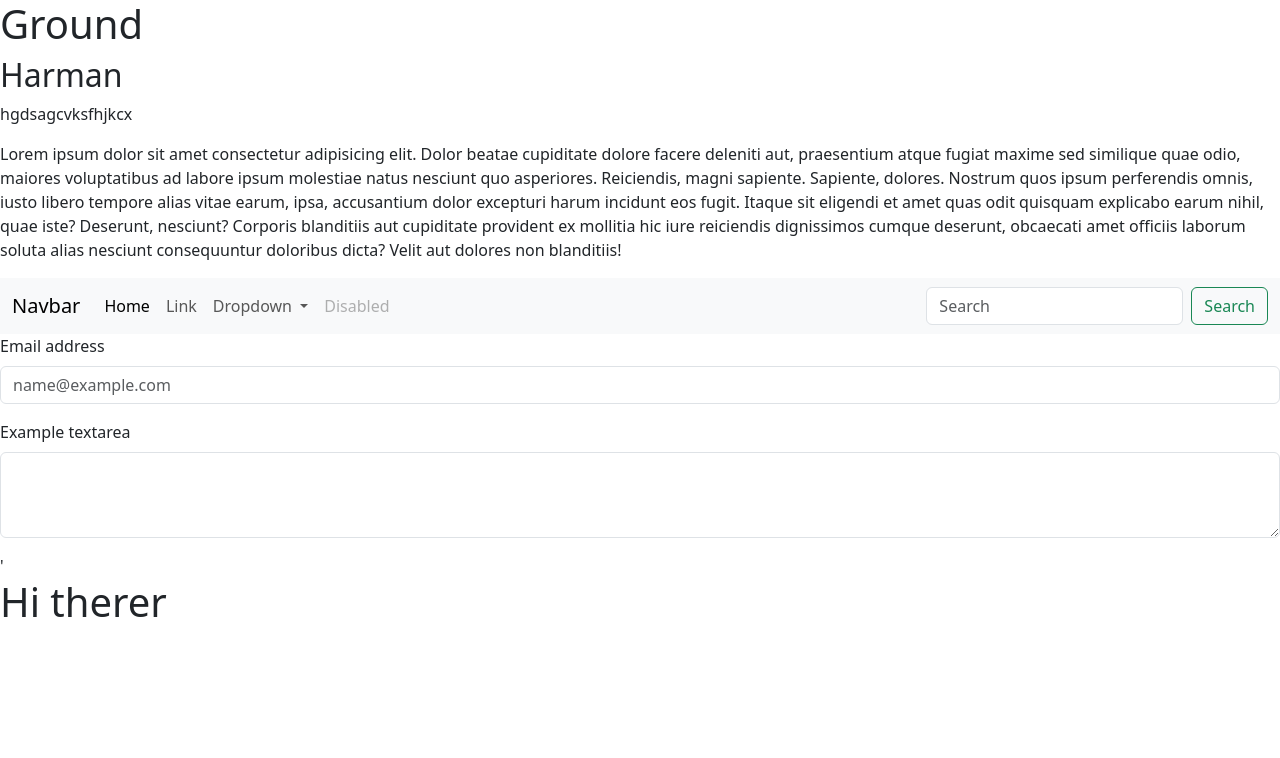
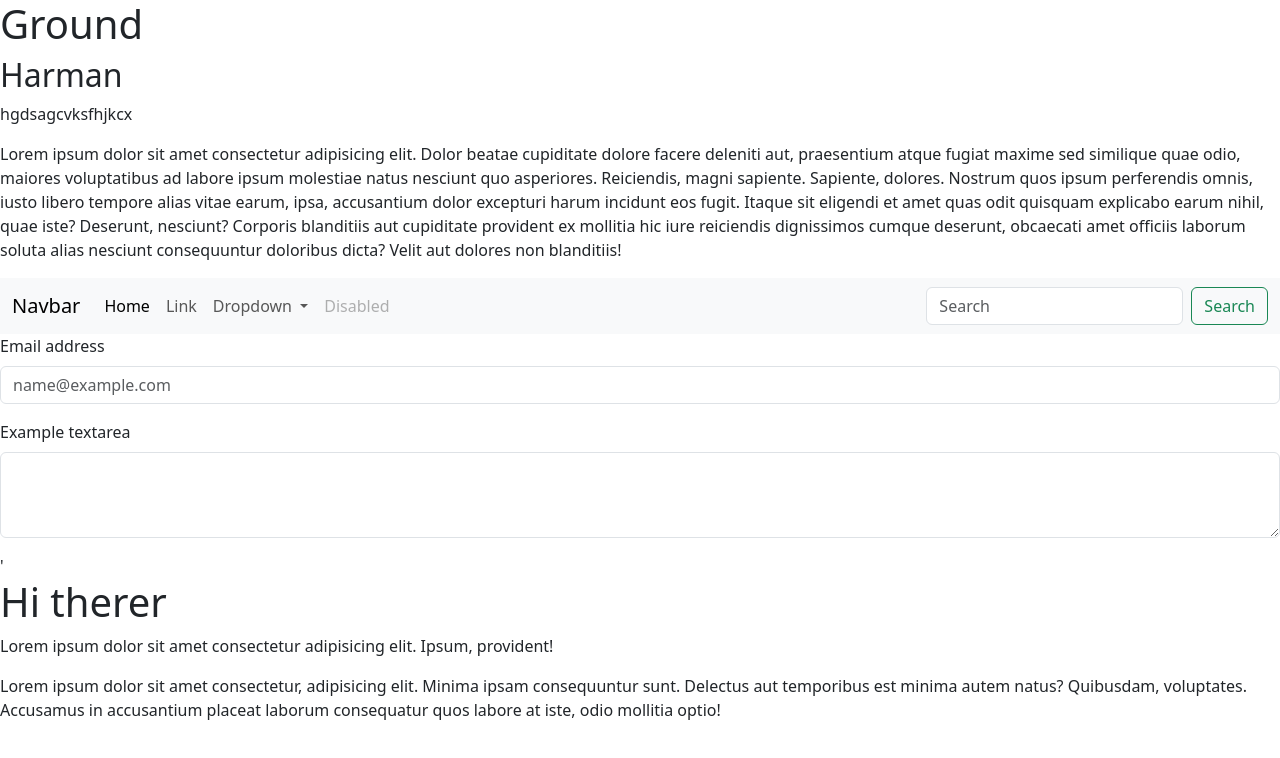
Before and after one commit to Gaurav3798/excellence, a plain HTML site: page index.html in a window 1280 px wide. Drawn offline with nearby package versions, Linux system fonts and the light colour scheme.

Commit message:
new Para

```diff
--- a/index.html
+++ b/index.html
@@ -66,6 +66,9 @@
 
 <h1>Hi therer</h1>
 
+<p>Lorem ipsum dolor sit amet consectetur adipisicing elit. Ipsum, provident!</p>
+<p>Lorem ipsum dolor sit amet consectetur, adipisicing elit. Minima ipsam consequuntur sunt. Delectus aut temporibus est minima autem natus? Quibusdam, voluptates. Accusamus in accusantium placeat laborum consequatur quos labore at iste, odio mollitia optio!</p>
+
 
    <script src="https://cdn.jsdelivr.net/npm/bootstrap@5.3.8/dist/js/bootstrap.bundle.min.js" integrity="sha384-FKyoEForCGlyvwx9Hj09JcYn3nv7wiPVlz7YYwJrWVcXK/BmnVDxM+D2scQbITxI" crossorigin="anonymous"></script>
 </body>
```
